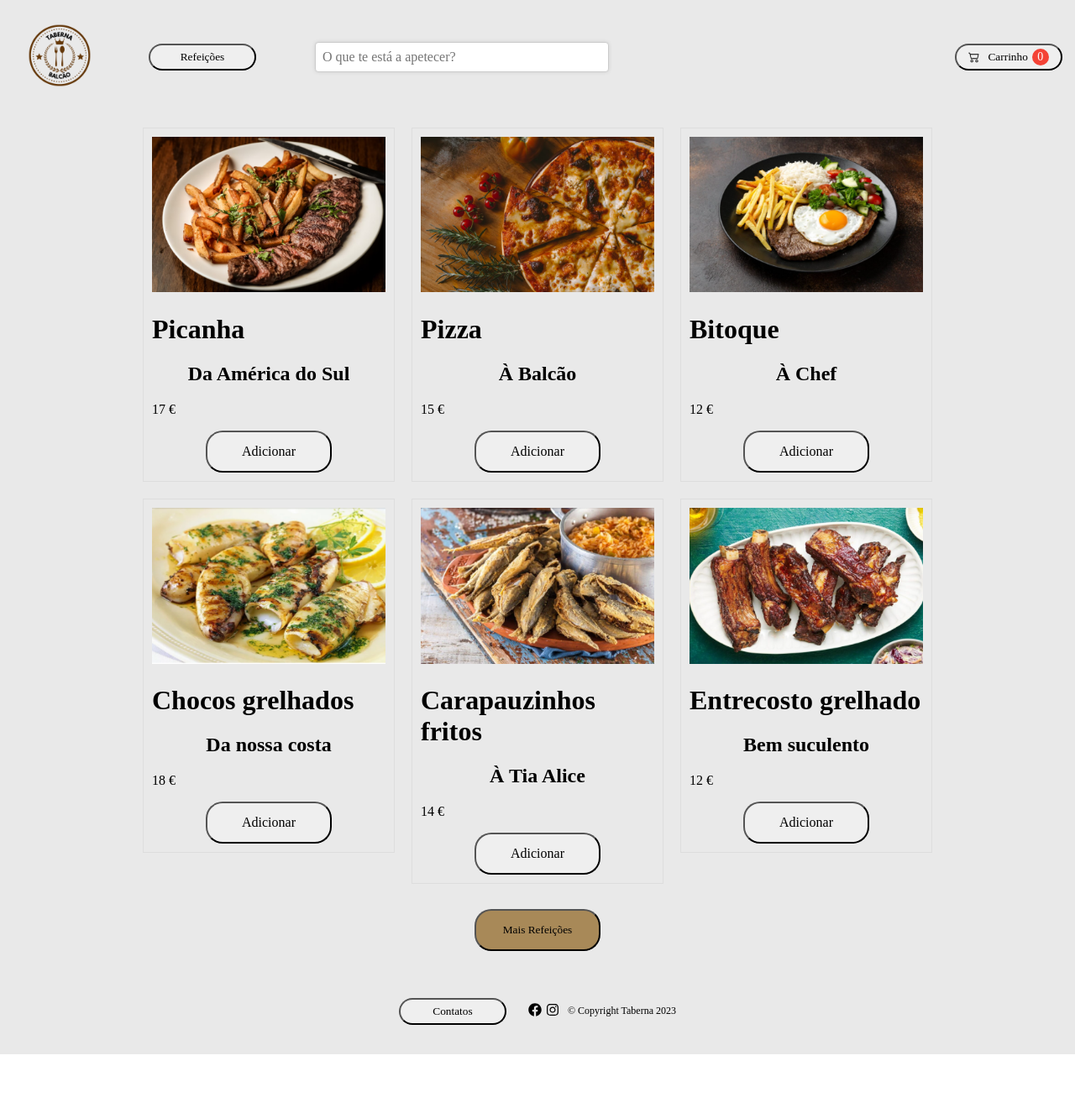
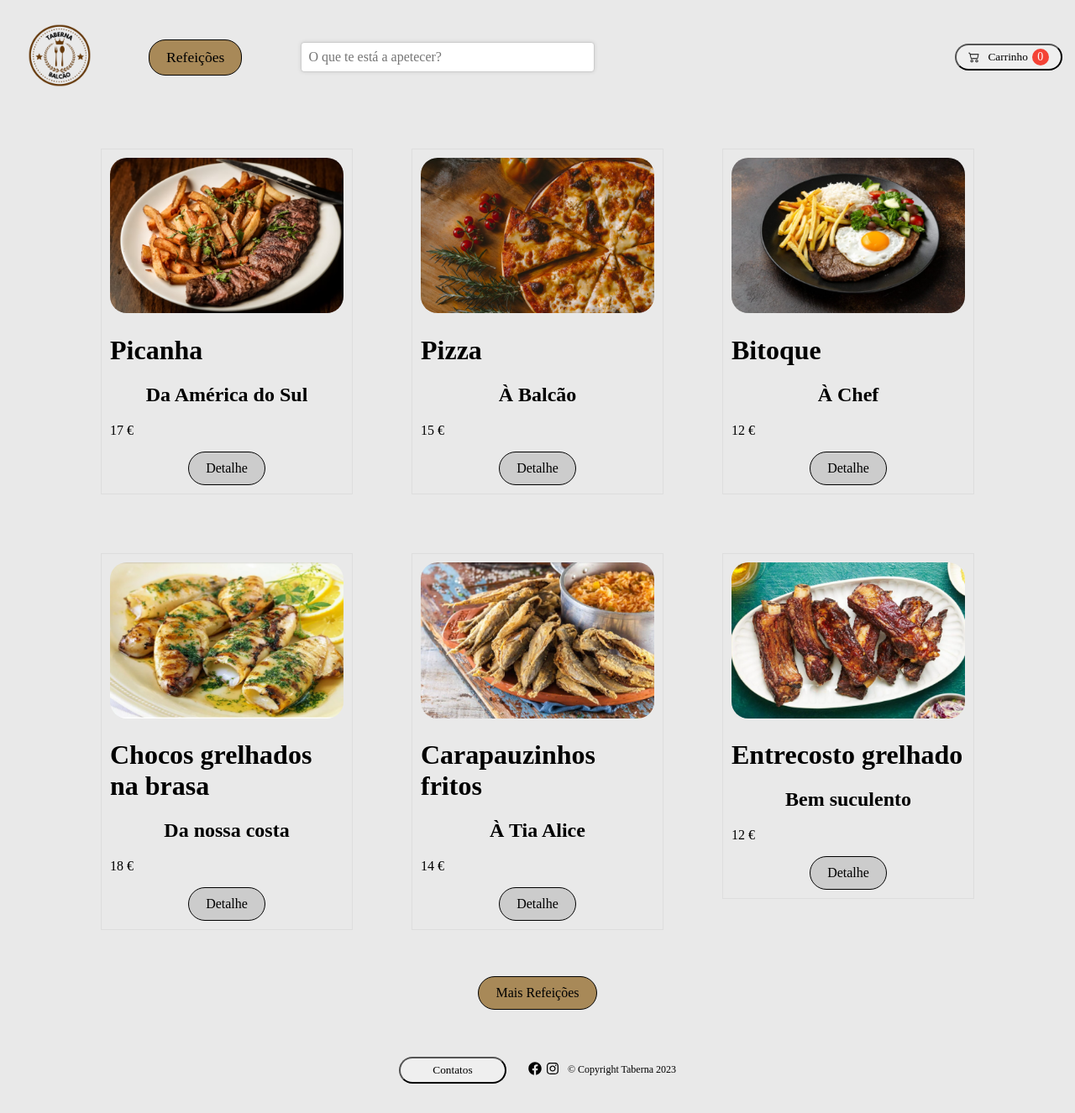
Before and after one commit to JorgeNeiva/Projecto-Final, a React (Create React App) app in the folder restaurant/: page /product-list in a window 1280 px wide. Shown: the whole page at 84% size. Before the commit the page ends 1256 px from the top, so only its background shows below. Built offline with nearby package versions, Linux system fonts and the light colour scheme; a web font is replaced by a local one.

Commit message:
style updates

```diff
--- a/restaurant/public/data/meals.json
+++ b/restaurant/public/data/meals.json
@@ -46,7 +46,7 @@
         },
         {
             "id": 4,
-            "name": "Chocos grelhados",
+            "name": "Chocos grelhados na brasa ",
             "description": "Da nossa costa",
             "price": 18,
             "imageUrl":"../data/Images/chocos.png",
@@ -83,7 +83,7 @@
         },
         {
             "id": 7,
-            "name": "Chili com carne",
+            "name": "Chili com carne e legumes",
             "description": "Um toque Mexicano",
             "price": 10,
             "imageUrl":"../data/Images/chilicarne.png",
--- a/restaurant/src/components/Contacts/Contacts.css
+++ b/restaurant/src/components/Contacts/Contacts.css
@@ -52,9 +52,7 @@
     margin-top: 50px;
   }
 
-  /* Media queries */
 
-  /* Tornar a página mais estreita em dispositivos móveis */
   @media (max-width: 767px) {
     .contacts-container {
       flex-direction: column;
@@ -71,7 +69,7 @@
     }
   }
 
-  /* Alterar o layout em dispositivos maiores */
+
   @media (min-width: 1200px) {
     .contacts-container {
       flex-direction: row;
--- a/restaurant/src/components/Navbar/Navbar.css
+++ b/restaurant/src/components/Navbar/Navbar.css
@@ -24,23 +24,20 @@
   }
 
   .meals {
-    position: relative;
-    display: flex;
-    align-items: center;
-    justify-content: center;
-    padding-inline: 10px;
-    width: 8rem;
-    height: 2rem;
-    border-radius: 30px;
+    background-color: #a88958;
+    color: black;
+    border: 1px solid black;
+    border-radius: 20px;
+    padding: 10px 20px;
+    font-size: 1.1rem;
     cursor: pointer;
+    transition: background-color 0.3s ease;
 
 }
 
 .meals:hover {
-    transform: translateY(-2px);
-    box-shadow: 5px 5px 15px rgba(0, 0, 0, 0.5);
-    transition: transform 0.2s ease-in-out;
-}
+    background-color: white;
+  }
 
   .search-bar-container {
     flex-grow: 1;
--- a/restaurant/src/context/MealsContext.js
+++ b/restaurant/src/context/MealsContext.js
@@ -1,41 +1,42 @@
-import { useContext, useState, createContext} from "react"
+import { useContext, useState, createContext } from "react"
 
 const MealsContext = createContext()
 export const useMeals = () => useContext(MealsContext)
 
-const MealsProvider = ({children})=>{
-    const [mealsState, setMealsState ] = useState([]);
-    const [mealsShown, setMealShown ]= useState([])
+const MealsProvider = ({ children }) => {
+    const [mealsState, setMealsState] = useState([]);
+    const [meals, setMeals] = useState([]);
+
 
     const fetchMeals = async () => {
         try {
             const resp = await fetch("./data/meals.json");
             const data = await resp.json();
             setMealsState(data.meals);
-        setMealShown(data.meals)
+            setMeals(data.meals)
         } catch (err) {
             console.error(err);
         }
     };
 
     const showMealsBySearching = (value) => {
-        if(value.length < 3) {
-            setMealShown(mealsState);
+        console.log(value);
+        if (value.length < 3) {
+            setMeals(mealsState);
             return;
         }
 
-        const mealsToShow = mealsState.filter((meal) => meal.name.toLowerCase().includes(value))
-
-        setMealShown(mealsToShow);
+        const mealsSearched = meals.filter((meal) => meal.name.toLowerCase().includes(value));
+        setMeals(mealsSearched);
     }
 
-    return(
+    return (
         <MealsContext.Provider
             value={{
                 mealsState,
-            mealsShown,
+                meals,
                 fetchMeals,
-            showMealsBySearching,
+                showMealsBySearching
             }}>
             {children}
         </MealsContext.Provider>
--- a/restaurant/src/pages/Cart/Cart.css
+++ b/restaurant/src/pages/Cart/Cart.css
@@ -24,6 +24,9 @@
   border-bottom: 1px solid #ccc;
   padding: 10px 0;
 }
+.meal-name{
+  font-size: 1.2rem;
+}
 
 .item-cancel {
   background-color: #fff;
@@ -35,7 +38,8 @@
 }
 
 .item-cancel:hover {
-  text-decoration: underline;
+  background-color: #ccc;
+  border-radius: 50%;
 }
 
 .cart-total {
--- a/restaurant/src/pages/Cart/Cart.jsx
+++ b/restaurant/src/pages/Cart/Cart.jsx
@@ -1,7 +1,7 @@
 import { useEffect } from "react";
 import { Link } from "react-router-dom";
 import { useCart } from "../../context/CartContext";
-import "./Cart.css"
+import "./Cart.css";
 
 const Cart = () => {
     const {cartState, removeFromCart, totalPrice} = useCart();
@@ -15,13 +15,13 @@ const Cart = () => {
             <ul className="cart-list">
             {cartState && cartState.map(meal => (
                 <li key={meal.cartItemId} className="cart-item">
-                    <button className="item-cancel" onClick={() => removeFromCart(meal.cartItemId)}>Remover</button>
-                    <span>{meal.name} - {meal.price}€ </span>
+                    <button className="item-cancel" onClick={() => removeFromCart(meal.cartItemId)}>X</button>
+                    <span className="meal-name">{meal.name} - {meal.price}€</span>
                     <br />
                     {meal.extras.map((extra) => (
                         <div key={extra.id}>
                         {extra.checked ? (
-                            <span>Extra: {extra.name}</span>
+                            <span> - {extra.name}</span>
                         ): (undefined)}
                         </div>
                     ))}
@@ -29,10 +29,10 @@ const Cart = () => {
             ))}
             </ul>
             <div className="cart-total">
-                <h4>Total </h4>
+                <h4>Total</h4>
                 <p>{totalPrice} €</p>
             </div>
-            <Link to="/checkout" >
+            <Link to="/checkout">
                      <button className="button-checkout">Finalizar pedido</button>
             </Link>
         </div>
--- a/restaurant/src/pages/Details/Details.css
+++ b/restaurant/src/pages/Details/Details.css
@@ -3,6 +3,7 @@
     flex-direction: column;
     align-items: center;
     padding: 20px;
+    background-color: #e9e9e9;
   }
 
   .details-container {
@@ -18,6 +19,7 @@
     max-width: 500px;
     height: auto;
     margin-bottom: 20px;
+    border-radius: 20px;
   }
 
   .details-name {
@@ -40,21 +42,23 @@
 
   .details-extra h4 {
     margin-left: 10px;
+    line-height: 0.1;
   }
 
   .add-cart-details {
-    background-color: #a88958;
+    background-color:  #a88958;
     color: black;
-    border: none;
+    border: 1px solid black;
+    border-radius: 20px;
     padding: 10px 20px;
-    font-size: 16px;
+    font-size: 1.5rem;
     cursor: pointer;
+    transition: background-color 0.3s ease;
   }
 
   .add-cart-details:hover {
     background-color: white;
-    color:#a88958;
-    border: 1px solid black
+    color: black;
 }
 
 input[type="checkbox"] {
@@ -94,6 +98,7 @@ input[type="checkbox"] {
 
     .details-extra h4 {
       font-size: 14px;
+      line-height: 0.4;
     }
 
     .add-cart-details {
--- a/restaurant/src/pages/Details/Details.jsx
+++ b/restaurant/src/pages/Details/Details.jsx
@@ -7,31 +7,21 @@ import "./Details.css";
 
 const FoodDetails = () => {
   const { id } = useParams();
-  const { mealsShown } = useMeals();
+  const { meals } = useMeals();
   const { addMealToCart } = useCart();
   const [ meal, setMeal] = useState(undefined);
 
   useEffect( () => {
-    fetchMealByID();
-  }, [])
+    const meal = meals.find((meal) => meal.id === +id)
+    setMeal(meal);
+  }, [id, meals])
 
-  useEffect(() => {
 
-  }, [meal])
-
-  const fetchMealByID = () => {
-    const meal = mealsShown.find((meal) => meal.id === +id)
-    setMeal(meal);
+  const toggleExtraOnMeal = (value, extraId) => {
+    setMeal({
+      ...meal,
+      extras: meal.extras.map((extra) => extra.id === extraId ? {...extra, checked: value} : extra )})
   }
-
-  const checkExtraOnMeal = (event, extraId) => {
-    const value = event.target.checked;
-    const newMeal = {...meal};
-    const extra = newMeal.extras.find((extra) => extra.id === extraId);
-    extra.checked = value;
-
-    setMeal(newMeal)
-}
 
   return (
     <section className="main-details">
@@ -43,15 +33,14 @@ const FoodDetails = () => {
           {meal.extras ? (
             <ul className="details-extra" >
               {meal.extras.map((extra, i) => (
-                <li key={i}>
-                   <input type="checkbox" onChange={(e) => checkExtraOnMeal(e, extra.id)} ></input>
+                <li key={i} className="item-extra">
+                   <input type="checkbox" onChange={(event) => toggleExtraOnMeal(event.target.checked , extra.id)} ></input>
                   <h4>{extra.name}</h4>
                 </li>
-
               ))}
             </ul>
           ) : (
-            <h2>Não há extras para esta refeição</h2>
+            <h2>No extras Available</h2>
           )}
           <Link to="/product-list">
             <button className="add-cart-details" onClick={() => addMealToCart(meal)}>Adicionar</button>
--- a/restaurant/src/pages/ProductList/ProductList.css
+++ b/restaurant/src/pages/ProductList/ProductList.css
@@ -17,7 +17,7 @@
 
   .item-meal {
     width: 300px;
-    margin: 10px;
+    margin: 35px;
   }
 
   .card-meal {
@@ -32,6 +32,7 @@
   .meal-img {
     max-width: 100%;
     height: auto;
+    border-radius: 20px;
   }
 
   .actions-container {
@@ -41,11 +42,14 @@
   }
 
   .more-info {
+    background-color:  #ccc;
+    color: black;
+    border: 1px solid black;
+    border-radius: 20px;
+    padding: 10px 20px;
     font-size: 1rem;
-    width: 150px;
-    height: 50px;
-    border-radius: 20px;
     cursor: pointer;
+    transition: background-color 0.3s ease;
   }
 
   .more-info:hover {
@@ -59,11 +63,14 @@
   }
 
   .more-meals {
+    background-color: #a88958;
+    color: black;
+    border: 1px solid black;
+    border-radius: 20px;
+    padding: 10px 20px;
+    font-size: 1rem;
     cursor: pointer;
-    width: 150px;
-    height: 50px;
-    border-radius: 20px;
-    background-color: #a88958
+    transition: background-color 0.3s ease;
   }
 
   .more-meals:hover {
@@ -73,7 +80,7 @@
   @media screen and (max-width: 768px) {
   .item-meal {
     width: 45%;
-    margin: 5px;
+    margin: 8px;
   }
 }
 
--- a/restaurant/src/pages/ProductList/ProductList.jsx
+++ b/restaurant/src/pages/ProductList/ProductList.jsx
@@ -5,11 +5,11 @@ import { useMeals } from "../../context/MealsContext";
 
 const FoodList = () => {
   const [quantity, setQuantity] = useState(6);
-  const {mealsShown} = useMeals();
-  let listOfMeals =  mealsShown.slice(0, quantity);
+  const {meals} = useMeals();
+  let listOfMeals =  meals.slice(0, quantity);
 
   useEffect( () => {
-  },[mealsShown, quantity])
+  },[meals, quantity])
 
   const loadMeals = () => {
     setQuantity(quantity + 6);
@@ -17,7 +17,6 @@ const FoodList = () => {
 
   return (
     <div className="page-container">
-
       {listOfMeals && (
         <ul className="meal-main">
           {listOfMeals.map((meal) => (
@@ -37,7 +36,7 @@ const FoodList = () => {
                 </div>
                 <div className="actions-container">
                   <Link to={`/food_details/${meal.id}`}>
-                    <button className="more-info">Adicionar</button>
+                    <button className="more-info">Detalhe</button>
                   </Link>
                 </div>
               </div>
```
Also changed, not shown: restaurant/src/context/CartContext.js (+23 -27 lines). Lines whose indentation alone changed are shown as unchanged.
